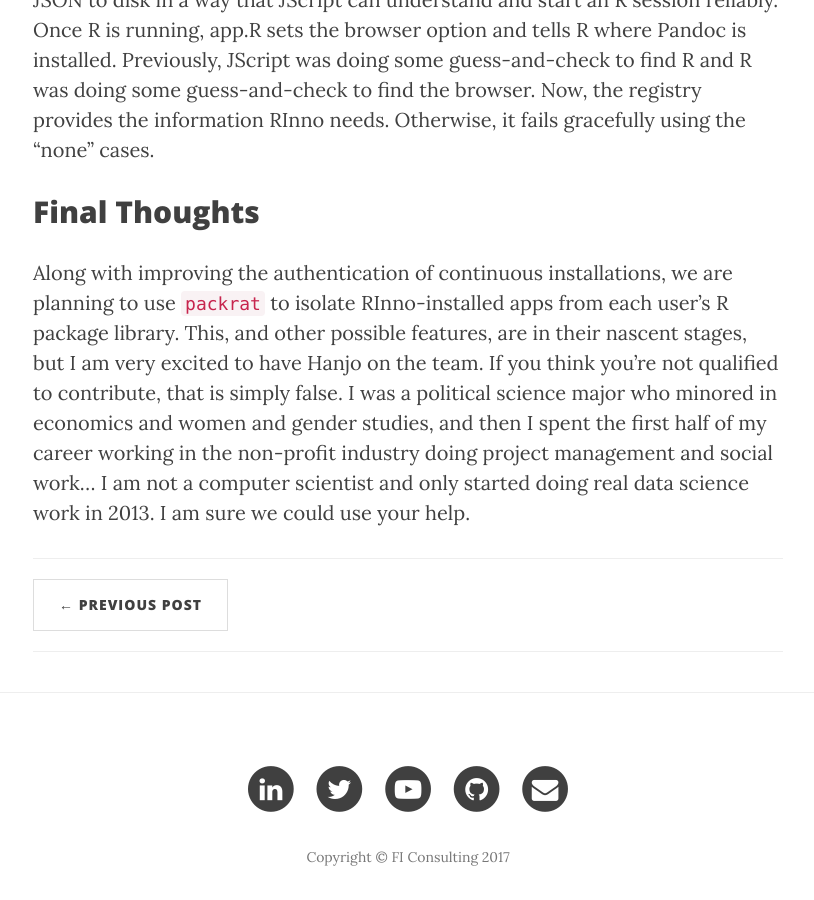
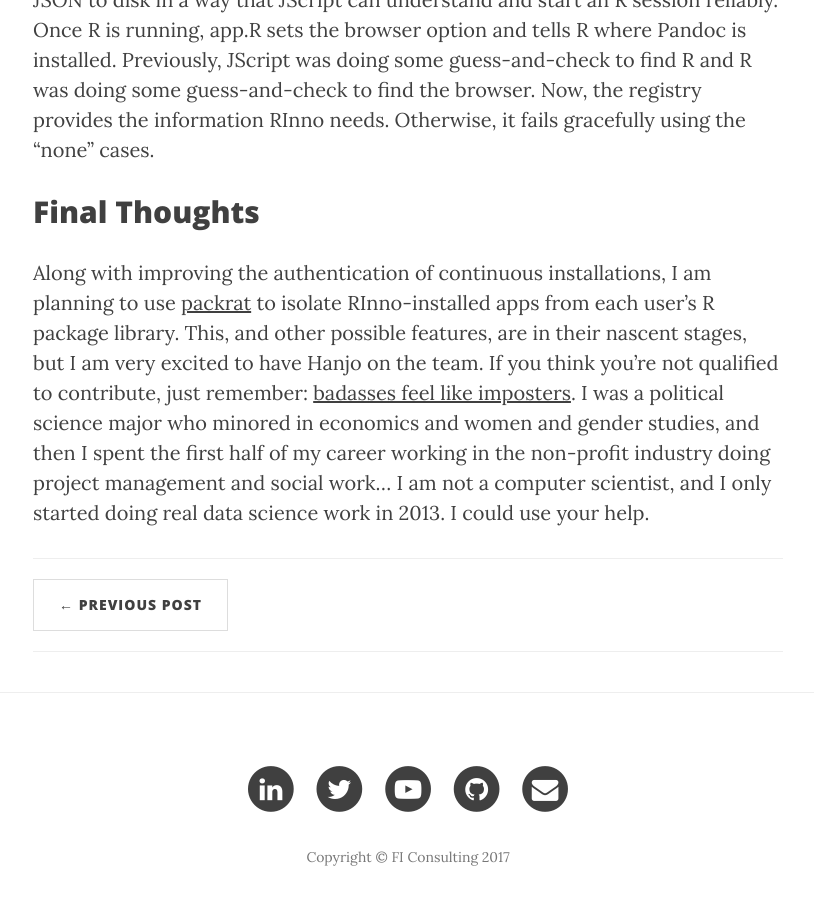
Before and after one commit to ficonsulting/filabs, a Jekyll site: the page built from _posts/2017-8-18-RInnov01.markdown, in a window 1280 px wide and 900 px high, scrolled down 8147 px. Shown: the whole window, without its empty margins (232-1046 px from the left). Built offline with Jekyll 4.4.1, drawn with Linux system fonts in a browser that asks for light colours; nearby versions of some CDN libraries; comment, search, counter and statistics services are not loaded.

Commit message:
final edits

```diff
--- a/_posts/2017-8-18-RInnov01.markdown
+++ b/_posts/2017-8-18-RInnov01.markdown
@@ -207,4 +207,4 @@ end;
 It was pretty exciting to get this working because these procedures are writing JSON to disk in a way that JScript can understand and start an R session reliably. Once R is running, app.R sets the browser option and tells R where Pandoc is installed. Previously, JScript was doing some guess-and-check to find R and R was doing some guess-and-check to find the browser. Now, the registry provides the information RInno needs. Otherwise, it fails gracefully using the "none" cases.
 
 ## Final Thoughts
-Along with improving the authentication of continuous installations, we are planning to use `packrat` to isolate RInno-installed apps from each user's R package library. This, and other possible features, are in their nascent stages, but I am very excited to have Hanjo on the team. If you think you're not qualified to contribute, that is simply false. I was a political science major who minored in economics and women and gender studies, and then I spent the first half of my career working in the non-profit industry doing project management and social work... I am not a computer scientist and only started doing real data science work in 2013. I am sure we could use your help.
+Along with improving the authentication of continuous installations, I am planning to use [packrat](https://cran.r-project.org/web/packages/packrat/README.html) to isolate RInno-installed apps from each user's R package library. This, and other possible features, are in their nascent stages, but I am very excited to have Hanjo on the team. If you think you're not qualified to contribute, just remember: [badasses feel like imposters](http://partiallyderivative.com/podcast/2017/03/06/badasses-feel-like-imposters). I was a political science major who minored in economics and women and gender studies, and then I spent the first half of my career working in the non-profit industry doing project management and social work... I am not a computer scientist, and I only started doing real data science work in 2013. I could use your help.
```
